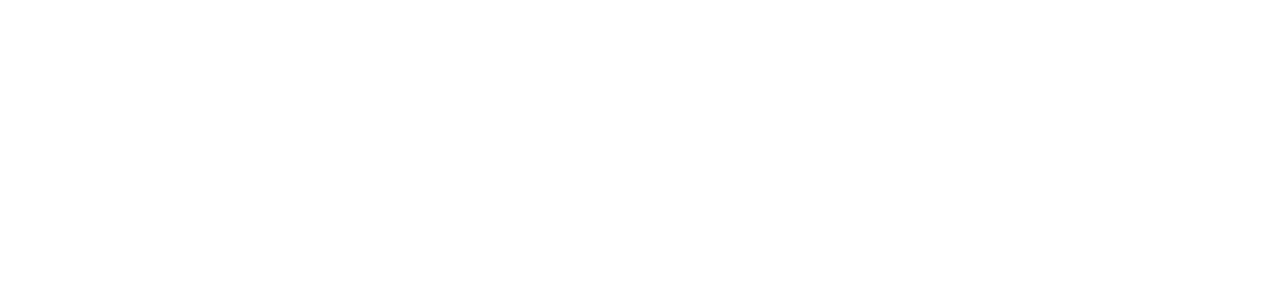
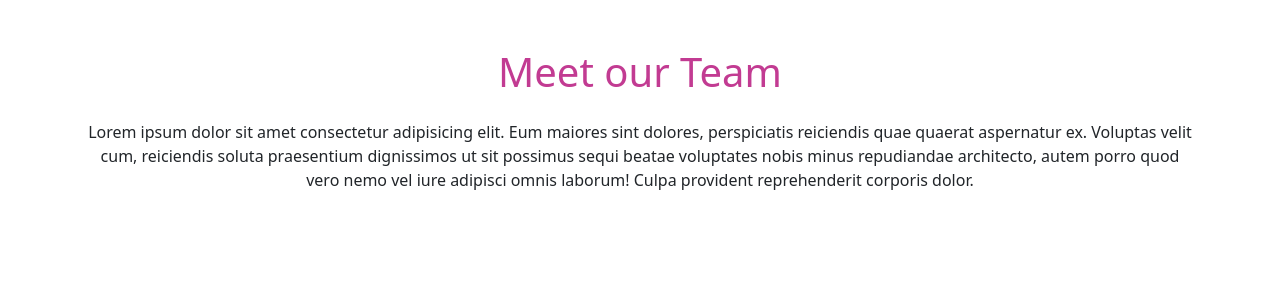
Before and after one commit to xhonatankonomi/js-our-team, a plain HTML site: page index.html in a window 1280 px wide. Drawn offline with nearby package versions, Linux system fonts and the light colour scheme.

```diff
--- a/index.html
+++ b/index.html
@@ -3,9 +3,23 @@
 <head>
     <meta charset="UTF-8">
     <meta name="viewport" content="width=device-width, initial-scale=1.0">
-    <title>Document</title>
+    <title>Our Team</title>
+    <link href="https://cdn.jsdelivr.net/npm/bootstrap@5.3.2/dist/css/bootstrap.min.css" rel="stylesheet">
+    <style>
+        .custom-title {
+            color: #c23b92;
+        }
+    </style>
 </head>
 <body>
+    <div class="container py-5">
+        <h1 class="text-center custom-title mb-4">Meet our Team</h1>
 
+        <p class="text-center mb-5">Lorem ipsum dolor sit amet consectetur adipisicing elit. Eum maiores sint dolores, perspiciatis reiciendis quae quaerat aspernatur ex. Voluptas velit cum, reiciendis soluta praesentium dignissimos ut sit possimus sequi beatae voluptates nobis minus repudiandae architecto, autem porro quod vero nemo vel iure adipisci omnis laborum! Culpa provident reprehenderit corporis dolor.</p>
+
+    </div>
+
+    <script src="./assets/script/main.js"></script>
+    <script src="https://cdn.jsdelivr.net/npm/bootstrap@5.3.2/dist/js/bootstrap.bundle.min.js"></script>
 </body>
 </html>
```
